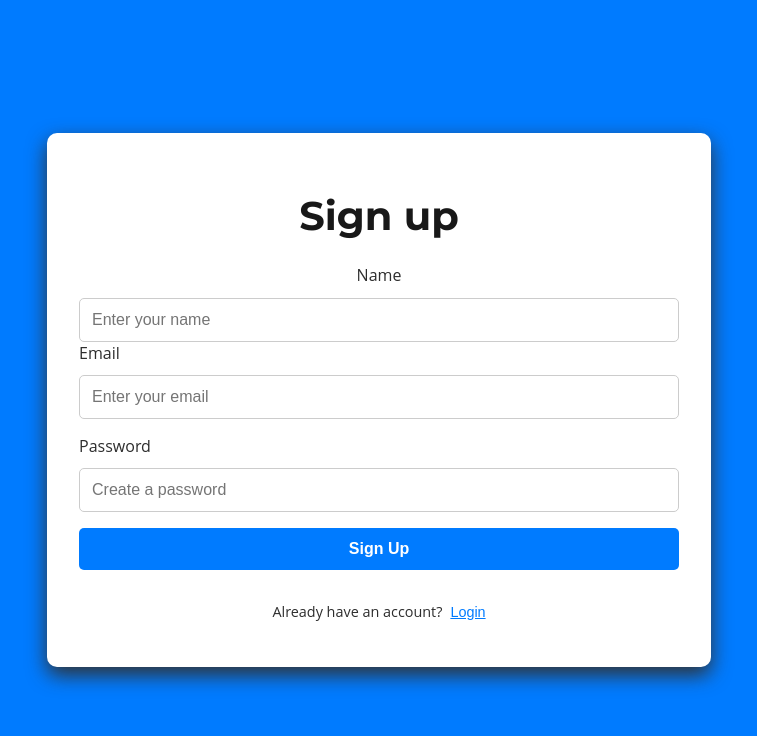
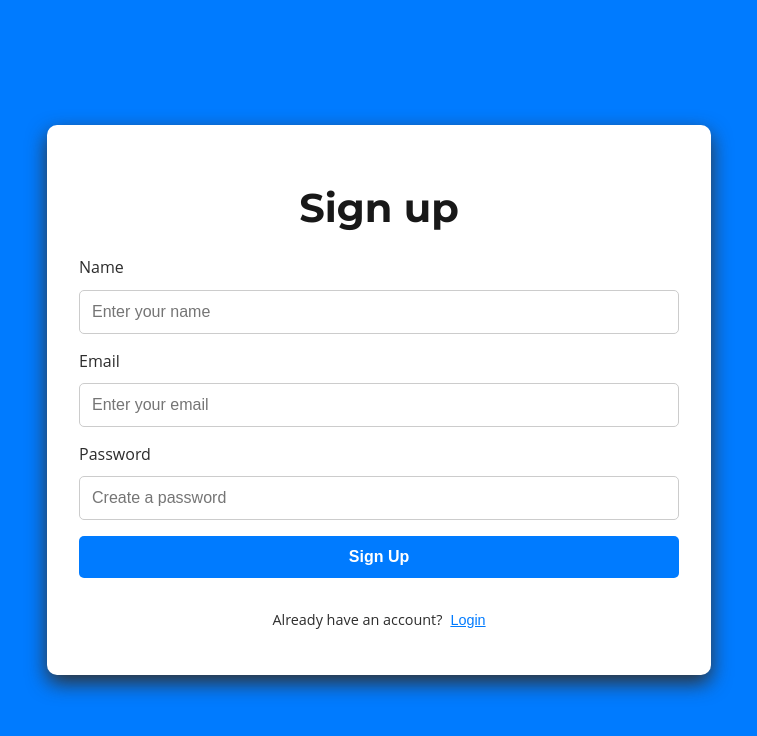
Before and after one commit to amjadkouayed/Eventara-frontend, a React (Vite) app: page /signup in a window 1280 px wide. Shown: the top 736 px of the page, without its empty margins (261-1018 px from the left). Built offline with nearby package versions, Linux system fonts and the light colour scheme; a web font is replaced by a local one.

Commit message:
edit file structure

```diff
--- a/src/App.jsx
+++ b/src/App.jsx
@@ -2,16 +2,16 @@ import { BrowserRouter as Router, Routes, Route } from "react-router-dom";
 import React from "react";
 import "./global.css";
 import LandingPage from "./pages/landing.jsx";
-import Login from "./pages/auth-pages/login.jsx";
-import SignUp from "./pages/auth-pages/register.jsx";
+import LoginPage from "./pages/auth-pages/login-page.jsx";
+import RegisterPage from "./pages/auth-pages/register-page.jsx";
 
 const App = () => {
   return (
     <Router>
       <Routes>
         <Route path="/" element={<LandingPage />} />
-        <Route path="/login" element={<Login />} />
-        <Route path="/signup" element={<SignUp />} />
+        <Route path="/login" element={<LoginPage />} />
+        <Route path="/signup" element={<RegisterPage />} />
       </Routes>
     </Router>
   );
--- a/src/pages/auth-pages/register.jsx
+++ b/src/components/login-signup/login.jsx
@@ -1,27 +1,17 @@
-import React from "react";
 import { useNavigate } from "react-router-dom";
 import "./auth.css";
+import { useState } from "react";
 
-const SignUp = () => {
+const Login = () => {
+  const [email, setEmail] = useState("");
+  const [password, setpassword] = useState("");
   const navigate = useNavigate();
 
   return (
     <div className="auth-container">
       <div className="auth-box">
-        <h1 className="auth-title">Sign up</h1>
+        <h1 className="auth-title">Login</h1>
         <form className="auth-form">
-          <div className="inpit-group">
-            <label htmlFor="name" className="input-label">
-              Name
-            </label>
-            <input
-              type="text"
-              id="name"
-              className="auth-input"
-              placeholder="Enter your name"
-              required
-            />
-          </div>
           <div className="input-group">
             <label htmlFor="email" className="input-label">
               Email
@@ -42,19 +32,19 @@ const SignUp = () => {
               type="password"
               id="password"
               className="auth-input"
-              placeholder="Create a password"
+              placeholder="Enter your password"
               required
             />
           </div>
           <button type="submit" className="auth-button">
-            Sign Up
+            Login
           </button>
         </form>
         <div className="auth-footer">
           <p>
-            Already have an account?
-            <button className="link-button" onClick={() => navigate("/login")}>
-              Login
+            {"Don't have an account?"}
+            <button className="link-button" onClick={() => navigate("/signup")}>
+              Register
             </button>
           </p>
         </div>
@@ -63,4 +53,4 @@ const SignUp = () => {
   );
 };
 
-export default SignUp;
+export default Login;
--- a/src/pages/auth-pages/login.jsx
+++ b/src/components/login-signup/signup.jsx
@@ -1,15 +1,26 @@
-import React from "react";
 import { useNavigate } from "react-router-dom";
 import "./auth.css";
 
-const Login = () => {
+const SignUp = () => {
   const navigate = useNavigate();
 
   return (
     <div className="auth-container">
       <div className="auth-box">
-        <h1 className="auth-title">Login</h1>
+        <h1 className="auth-title">Sign up</h1>
         <form className="auth-form">
+          <div className="input-group">
+            <label htmlFor="name" className="input-label" id="name-label">
+              Name
+            </label>
+            <input
+              type="text"
+              id="name"
+              className="auth-input"
+              placeholder="Enter your name"
+              required
+            />
+          </div>
           <div className="input-group">
             <label htmlFor="email" className="input-label">
               Email
@@ -30,19 +41,19 @@ const Login = () => {
               type="password"
               id="password"
               className="auth-input"
-              placeholder="Enter your password"
+              placeholder="Create a password"
               required
             />
           </div>
           <button type="submit" className="auth-button">
-            Login
+            Sign Up
           </button>
         </form>
         <div className="auth-footer">
           <p>
-            {"Don't have an account?"}
-            <button className="link-button" onClick={() => navigate("/signup")}>
-              Register
+            Already have an account?
+            <button className="link-button" onClick={() => navigate("/login")}>
+              Login
             </button>
           </p>
         </div>
@@ -51,4 +62,4 @@ const Login = () => {
   );
 };
 
-export default Login;
+export default SignUp;
--- /dev/null
+++ b/src/pages/auth-pages/login-page.jsx
@@ -0,0 +1,9 @@
+import React from "react";
+import { useNavigate } from "react-router-dom";
+import Login from "../../components/login-signup/login";
+
+export const LoginPage = () => {
+  return <Login />;
+};
+
+export default LoginPage;
--- /dev/null
+++ b/src/pages/auth-pages/register-page.jsx
@@ -0,0 +1,9 @@
+import React from "react";
+import { useNavigate } from "react-router-dom";
+import SignUp from "../../components/login-signup/signup";
+
+export const RegisterPage = () => {
+  return <SignUp />;
+};
+
+export default RegisterPage;
```
Also changed, not shown: src/components/login-signup/auth.css (renamed from src/pages/auth-pages/auth.css).
